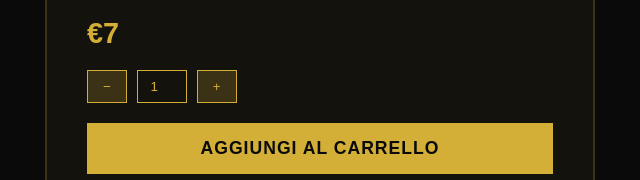
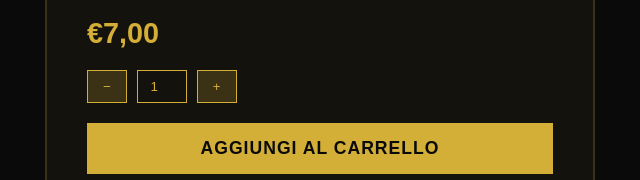
Before and after one commit to lollopollo1002/html-marlboro, a plain HTML site: page shop-eco.html in a window 1280 px wide. Shown: the part 1535-1715 px from the top of the page, 5-645 px from the left. Drawn offline with Linux system fonts and the light colour scheme.

Commit message:
Update shop-eco.html

```diff
--- a/shop-eco.html
+++ b/shop-eco.html
@@ -726,7 +726,7 @@
                 </div>
                 <h3>Marlboro Gold Eco Standard</h3>
                 <p>Qualità premium con responsabilità ambientale. 100% carta riciclata, filtro biodegradabile.</p>
-                <div class="product-price">€7</div>
+                <div class="product-price">€7,00</div>
                 <div class="quantity-selector">
                     <button class="quantity-btn" onclick="changeQty('qty1', -1)">−</button>
                     <input type="number" id="qty1" class="quantity-input" value="1" min="1" max="99">
```
